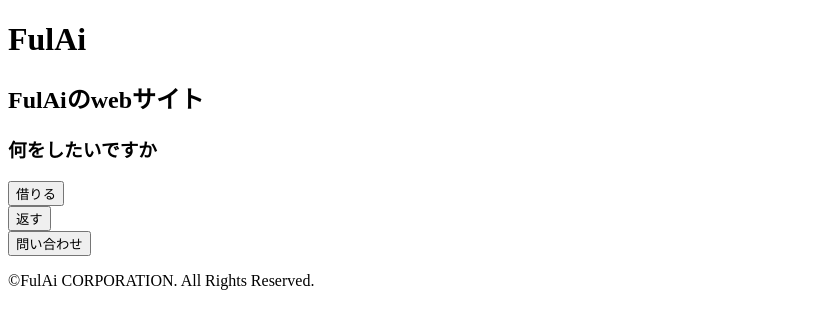
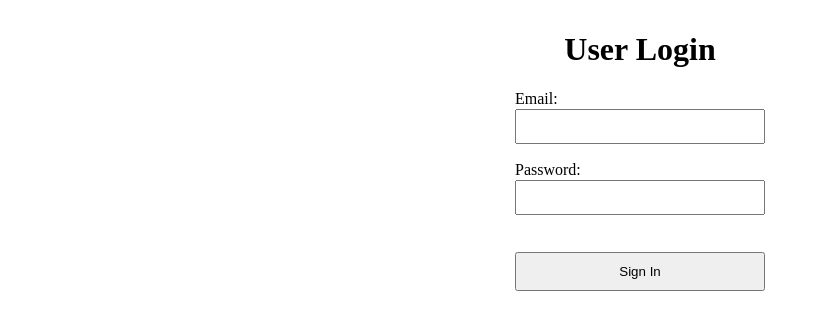
Before and after one commit to pj100-team/react-v3, a React (Create React App) app: page / in a window 1280 px wide. Shown: the top 330 px of the page, without its empty margins (0-820 px from the left). Built offline with nearby package versions, Linux system fonts and the light colour scheme.

Commit message:
👍 中レベルの１

```diff
--- a/src/index.tsx
+++ b/src/index.tsx
@@ -1,11 +1,12 @@
 import React from 'react';
 import ReactDOM from 'react-dom/client';
-import LowTest from './lowTest';
+import LoginTest from './loginTest';
 
 const root = ReactDOM.createRoot(document.getElementById('root') as HTMLElement);
 root.render(
   <React.StrictMode>
     {/* <App /> */}
-    <LowTest title={'FulAi'} />
+    <LoginTest />
+    {/* <LowTest title={'FulAi'} /> */}
   </React.StrictMode>,
 );
--- /dev/null
+++ b/src/loginTest.tsx
@@ -0,0 +1,81 @@
+import React, { useState } from 'react';
+interface UserLogin {
+  email: string;
+  password: string;
+}
+
+interface LoginValidation {
+  checkEmail: string;
+  checkPassword: string;
+}
+const LoginTest = () => {
+  const [userLogin, setUserLogin] = useState<UserLogin>({ email: '', password: '' });
+  const [validation, setValidation] = useState<LoginValidation>({
+    checkEmail: '',
+    checkPassword: '',
+  });
+
+  const onChange = (e: React.ChangeEvent<HTMLInputElement>) => {
+    const { name, value } = e.target;
+    setUserLogin((prevInputs) => ({ ...prevInputs, [name]: value }));
+  };
+
+  const onSubmit = (e: React.FormEvent<HTMLFormElement>) => {
+    e.preventDefault();
+
+    const validatedErrors = { checkEmail: '', checkPassword: '' };
+
+    if (!userLogin.email) {
+      validatedErrors.checkEmail = 'メールアドレスを入れてください';
+    }
+    if (!userLogin.password) {
+      validatedErrors.checkPassword = 'パスワードを入れてください';
+    }
+    setValidation(validatedErrors);
+
+    //問題なければ、ログイン実行
+    if (!validatedErrors.checkPassword && !validatedErrors.checkEmail) {
+      //APIの代わりにコンソールを実行
+      console.log(userLogin);
+    }
+  };
+
+  return (
+    <div style={{ display: 'flex', justifyContent: 'center', alignItems: 'center' }}>
+      <div style={{ width: 250, padding: 2 }}>
+        <h1 style={{ textAlign: 'center' }}>User Login</h1>
+        <form onSubmit={onSubmit}>
+          <label htmlFor="username">
+            Email:
+            <input
+              style={{ margin: '1px 0', padding: '8px', width: '100%', boxSizing: 'border-box' }}
+              type="email"
+              id="email"
+              name="email"
+              value={userLogin.email}
+              onChange={onChange}
+            />
+            <p style={{ color: 'red' }}>{validation.checkEmail}</p>
+          </label>
+          <label htmlFor="password">
+            Password:
+            <input
+              style={{ margin: '1px 0', padding: '8px', width: '100%', boxSizing: 'border-box' }}
+              type="password"
+              id="password"
+              name="password"
+              value={userLogin.password}
+              onChange={onChange}
+            />
+            <p style={{ color: 'red' }}>{validation.checkPassword}</p>
+          </label>
+          <button style={{ width: '100%', padding: '10px', marginTop: '20px', cursor: 'pointer' }} type="submit">
+            Sign In
+          </button>
+        </form>
+      </div>
+    </div>
+  );
+};
+
+export default LoginTest;
```
